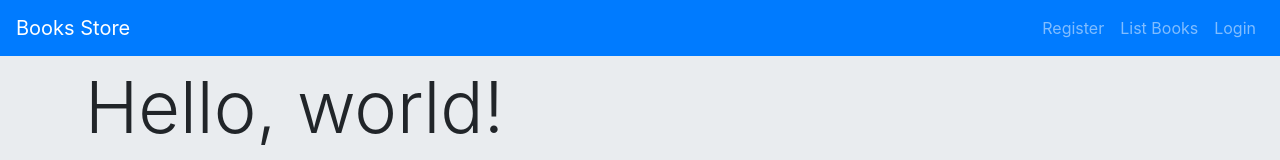
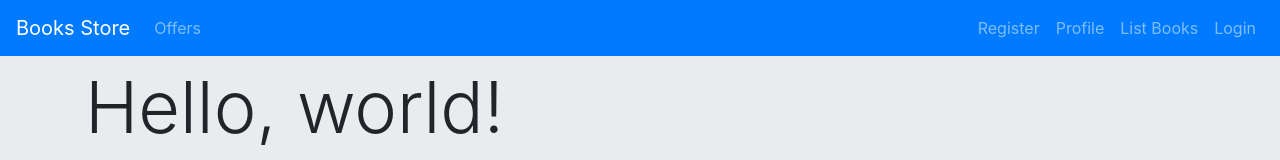
Before and after one commit to ojedavd/loopback-angular, an Angular app in the folder apiBooks/client/: page /user/login in a window 1280 px wide. Shown: the top 160 px of the page. Built offline with nearby package versions, Linux system fonts and the light colour scheme.

Commit message:
Protegiendo rutas en Angular 6 (guards)

```diff
--- a/apiBooks/client/src/app/components/navbar/navbar.component.html
+++ b/apiBooks/client/src/app/components/navbar/navbar.component.html
@@ -7,7 +7,7 @@
 
   <div class="collapse navbar-collapse" id="mainNavbar">
     <ul class="navbar-nav mr-auto">
-      <li class="nav-item" *ngIf="isLogged">
+      <li class="nav-item" >
         <a class="nav-link" routerLink="/offers">Offers
         </a>
       </li>
@@ -17,7 +17,7 @@
         <a class="nav-link" routerLink="/user/register">Register
         </a>
       </li>
-      <li class="nav-item" *ngIf="isLogged">
+      <li class="nav-item" >
         <a class="nav-link" routerLink="/user/profile">Profile</a>
       </li>
       <li class="nav-item" >
--- /dev/null
+++ b/apiBooks/client/src/app/guards/auth.guard.ts
@@ -0,0 +1,21 @@
+import { Injectable } from '@angular/core';
+import { CanActivate, Router } from '@angular/router';
+import { Observable } from 'rxjs';
+
+import { AuthService } from '../services/auth.service';
+
+@Injectable({
+  providedIn: 'root'
+})
+export class AuthGuard implements CanActivate {
+  constructor(private authService: AuthService, private router: Router) { }
+  canActivate() {
+    if (this.authService.getCurrentUser()) {
+      // login TRUE
+      return true;
+    } else {
+      this.router.navigate(['/user/login']);
+      return false;
+    }
+  }
+}
```
Also changed, not shown: apiBooks/client/src/app/app-routing.module.ts (+10 -8 lines), 1 other file (tests, documents, lock files or other folders).
